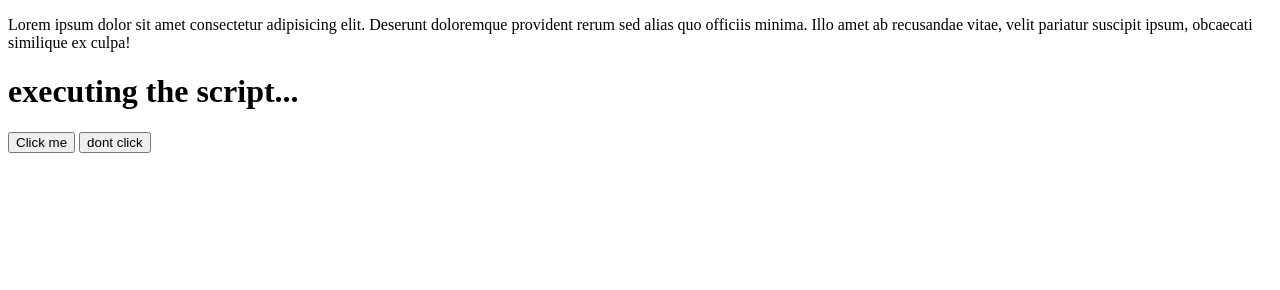
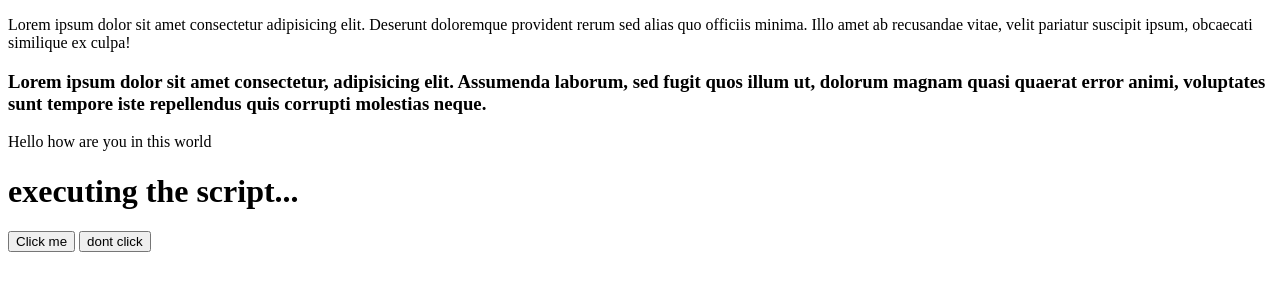
Before and after one commit to revant1/gittest, a plain HTML site: page index.html in a window 1280 px wide. Drawn offline with Linux system fonts and the light colour scheme.

Commit message:
My branch one (#15)
* ade

* added h3 1

added readme

updated html

* updated html

* add changes

```diff
--- a/ab.js
+++ b/ab.js
@@ -1 +1,3 @@
-console.log('ab');
+my-branch-one
+console.log('abc xyz');
+console.log('helllo')
--- a/index.html
+++ b/index.html
@@ -6,10 +6,21 @@
        <section>
         <p>Lorem ipsum dolor sit amet consectetur adipisicing elit. Deserunt doloremque provident rerum sed alias quo officiis minima. Illo amet ab recusandae vitae, velit pariatur suscipit ipsum, obcaecati similique ex culpa!</p>
        </section>
+
+       <script src="./ab.js">
+       </script>
+       <h3>
+        Lorem ipsum dolor sit amet consectetur, adipisicing elit. Assumenda laborum, sed fugit quos illum ut, dolorum magnam quasi quaerat error animi, voluptates sunt tempore iste repellendus quis corrupti molestias neque.
+       </h3>
+       <section>
+        Hello how are you in this world
+       </section>
+
        <h1>executing the script...</h1>
        <button>Click me</button>
        <button>dont click</button>
        <script src="./ab.js">
        </script>
+
     </body>
 </html>
```
Also changed, not shown: 1 other file.
